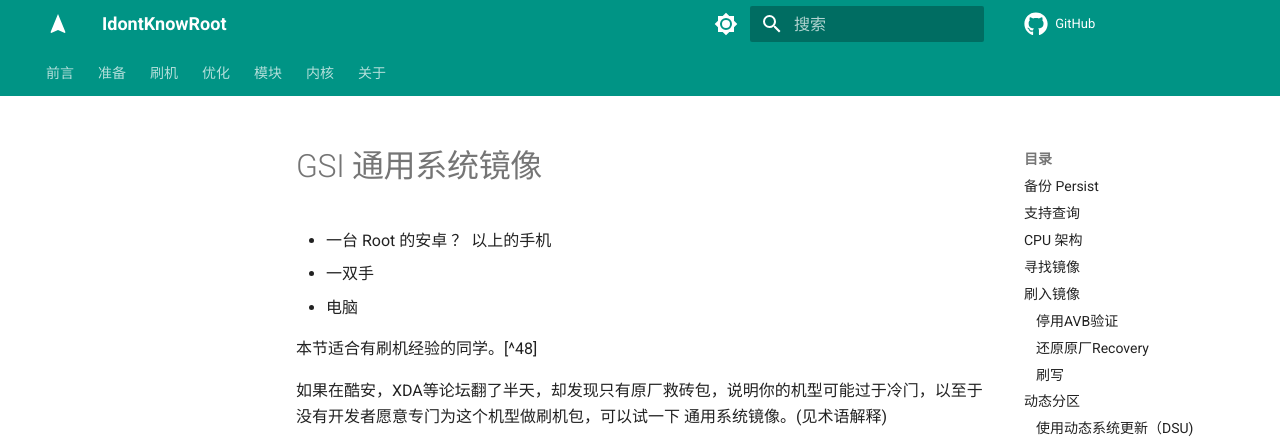
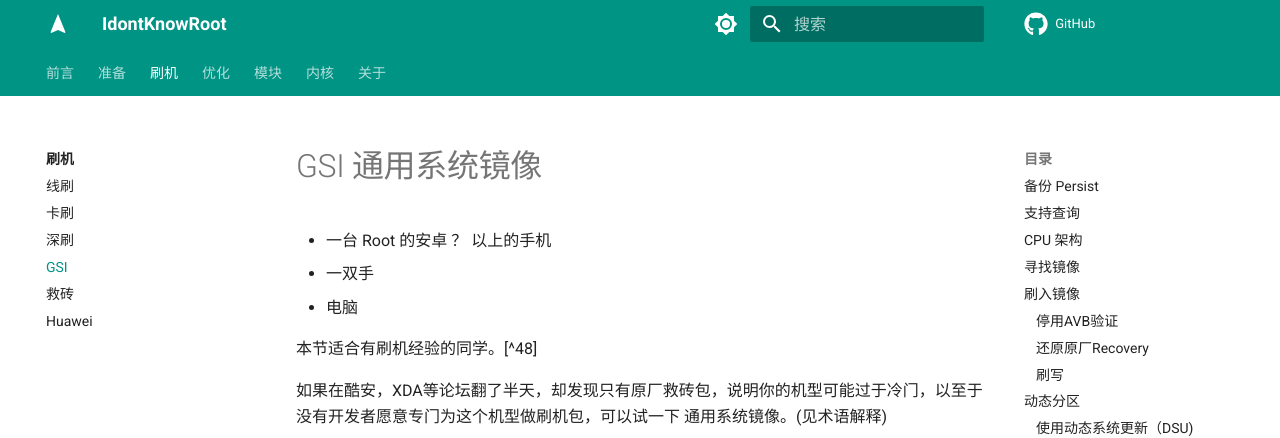
Before and after one commit to sudoskys/Root, an MkDocs documentation site: the page built from docs/Root/Gsi.md, in a window 1280 px wide. Shown: the top 438 px of the page. Built offline with MkDocs 1.6.1 and Material for MkDocs 9.7.7, drawn with Linux system fonts in a browser that asks for light colours; comment, search, counter and statistics services are not loaded.

Commit message:
修复 `刷机-GSI` 页面指向错误的问题

```diff
--- a/mkdocs.yml
+++ b/mkdocs.yml
@@ -19,7 +19,7 @@ nav:
           - 线刷: Root/Wirebrush.md
           - 卡刷: Root/Brushcard.md
           - 深刷: Root/Deep.md
-          - GSI: Root/GSI.md
+          - GSI: Root/Gsi.md
           - 救砖: Root/Savebrick.md
           - Huawei: Root/Huawei.md
     - 优化: optimize.md
```
